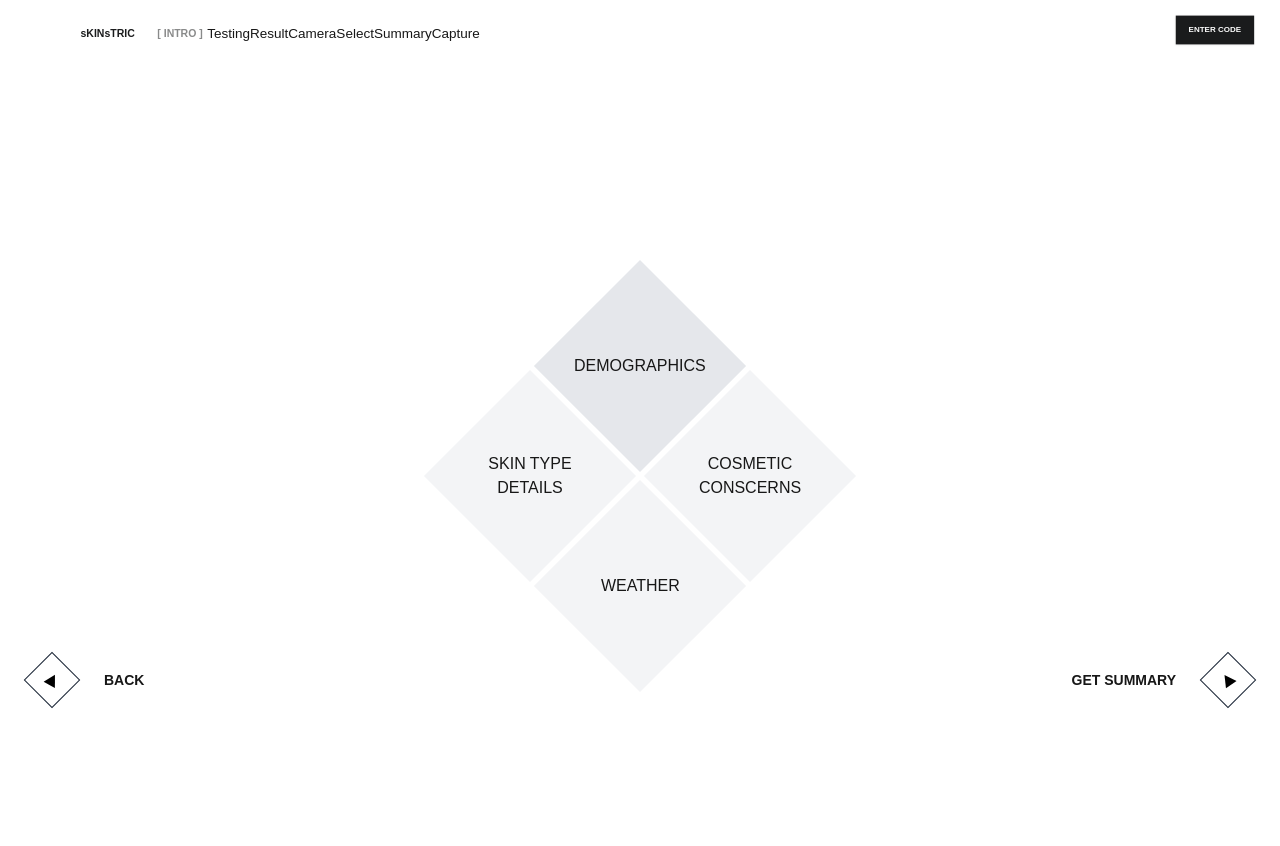
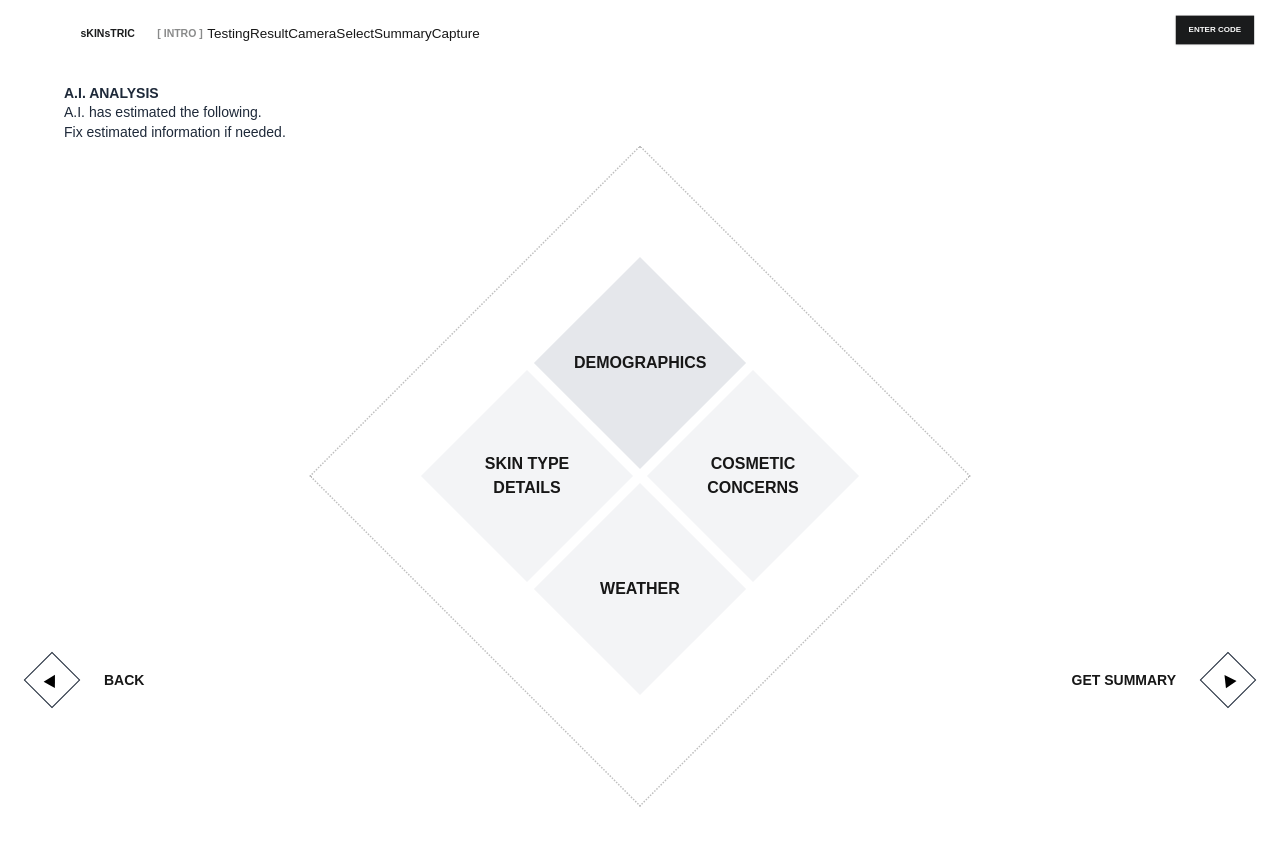
Before and after one commit to Strangewin/skinstric-internship, a Next.js app: page /select in a window 1280 px wide. Both pictures are taken after a click on the button "SKIN TYPE DETAILS". Shown: the top 846 px of the page. Built offline with nearby package versions, Linux system fonts and the light colour scheme.

Commit message:
Select Page

```diff
--- /dev/null
+++ b/app/components/HoverButton.jsx
@@ -0,0 +1,69 @@
+// components/HoverButton.js
+"use client";
+import { useRef } from "react";
+import { gsap } from "gsap";
+
+export default function HoverButton({
+  children,
+  style,
+  isDisabled = false,
+  bgColor = "bg-gray-200", // Default background color
+  borderColor = "border-gray-400", // Default border color for the outline
+  size = 150, // Default size
+}) {
+  const outlineRef = useRef(null);
+
+  const handleMouseEnter = () => {
+    gsap.to(outlineRef.current, {
+      scale: 1.25,
+      opacity: 1,
+      duration: 0.3,
+      ease: "power2.out",
+    });
+  };
+
+  const handleMouseLeave = () => {
+    gsap.to(outlineRef.current, {
+      scale: 1,
+      opacity: 0,
+      duration: 0.3,
+      ease: "power2.in",
+    });
+  };
+
+  const cursorClass = isDisabled ? "cursor-not-allowed" : "cursor-pointer";
+
+  return (
+    <div
+      className="relative"
+      style={{
+        ...style, // Spread the incoming style props
+        width: size, // Use the new size prop
+        height: size, // Use the new size prop
+      }}
+      onMouseEnter={handleMouseEnter}
+      onMouseLeave={handleMouseLeave}
+    >
+      <button
+        className={`absolute border-none ${
+          isDisabled ? "bg-gray-100" : bgColor
+        } border-black flex items-center justify-center z-10 ${cursorClass}`}
+        style={{
+          width: "100%",
+          height: "100%",
+          transform: "rotate(45deg)",
+        }}
+        disabled={isDisabled}
+      >
+        {children}
+      </button>
+      <div
+        ref={outlineRef}
+        className={`absolute w-full h-full border-2 border-dashed ${borderColor} opacity-0 pointer-events-none`}
+        style={{
+          transform: "rotate(45deg)",
+        }}
+      />
+    </div>
+  );
+}
--- a/app/select/page.jsx
+++ b/app/select/page.jsx
@@ -1,75 +1,174 @@
 "use client";
+import { useRef, useEffect } from "react";
+import { IoTriangleSharp } from "react-icons/io5";
+import gsap from "gsap";
 import Link from "next/link";
-import { IoTriangleSharp } from "react-icons/io5";
 
-export default function SummaryPage() {
+export default function SelectPage() {
   const squareSize = 150;
-  const gap = 3;
+
+
+  const demographicsButtonRef = useRef(null);
+  const skinTypeButtonRef = useRef(null);
+  const cosmeticButtonRef = useRef(null);
+  const weatherButtonRef = useRef(null);
+  const sharedOutlineRef = useRef(null);
+
+
+  const createHoverEffect = (buttonRef, maxScale = 1.9) => {
+    if (!buttonRef.current || !sharedOutlineRef.current) return null;
+
+    const button = buttonRef.current;
+    const outline = sharedOutlineRef.current;
+
+    const onEnter = () => {
+
+      gsap.timeline()
+        .to(outline, {
+          scale: 0.1,
+          opacity: 1,
+          duration: 0.15,
+          ease: "power2.in",
+        })
+        .to(outline, {
+          scale: maxScale,
+          opacity: 1,
+          duration: 0.35,
+          ease: "power2.out",
+        });
+    };
+
+    const onLeave = () => {
+      gsap.to(outline, {
+        scale: 0.1,
+        opacity: 0,
+        duration: 0.3,
+        ease: "power2.in",
+      });
+    };
+
+
+    button.addEventListener("mouseenter", onEnter);
+    button.addEventListener("mouseleave", onLeave);
+
+
+    return () => {
+      button.removeEventListener("mouseenter", onEnter);
+      button.removeEventListener("mouseleave", onLeave);
+    };
+  };
+
+  useEffect(() => {
+
+    if (sharedOutlineRef.current) {
+      gsap.set(sharedOutlineRef.current, { scale: 0.1, opacity: 0 });
+    }
+
+
+    const cleanupDemographics = createHoverEffect(demographicsButtonRef, 1.4);
+    const cleanupSkinType = createHoverEffect(skinTypeButtonRef, 1.5);
+    const cleanupCosmetic = createHoverEffect(cosmeticButtonRef, 1.5);
+    const cleanupWeather = createHoverEffect(weatherButtonRef, 1.6);
+
+    // Cleanup function
+    return () => {
+      cleanupDemographics && cleanupDemographics();
+      cleanupSkinType && cleanupSkinType();
+      cleanupCosmetic && cleanupCosmetic();
+      cleanupWeather && cleanupWeather();
+    };
+  }, []);
 
   return (
     <div className="relative min-h-screen w-full flex flex-col items-center justify-center bg-white">
 
-      <div className="relative w-[370px] h-[370px]">
-        {/* Top */}
+      <div className="absolute top-2 left-16 max-w-xs text-left text-gray-800 text-sm leading-snug">
+        <span className="font-bold">A.I. ANALYSIS</span><br />
+        A.I. has estimated the following.<br />
+        Fix estimated information if needed.<br />
+
+      </div>
+      <div className="relative w-[312px] h-[312px]">
+
+
+        <div
+          ref={sharedOutlineRef}
+          className="absolute inset-0 z-10 pointer-events-none"
+          style={{
+            border: "1px dotted rgba(128, 128, 128, 0.5)",
+            transform: "rotate(45deg)",
+          }}
+        />
+
+        {/* Top Button - Demographics */}
+        <Link href="/summary">
           <button
-          className="absolute border-none bg-gray-200 cursor-pointer border-black flex items-center justify-center"
+            ref={demographicsButtonRef}
+            className="absolute border-none bg-gray-200 hover:bg-gray-300 cursor-pointer border-black flex items-center justify-center group"
             style={{
               width: squareSize,
               height: squareSize,
-            top: 0,
+              top: -32,
               left: "50%",
-            transform: `translateX(-50%) translateY(0) rotate(45deg)`,
+              transform: `translateX(-50%) rotate(45deg)`,
+              zIndex: 20,
             }}
           >
-          <span className="rotate-315">DEMOGRAPHICS</span>
+            <span className="rotate-315 relative z-20 font-bold">DEMOGRAPHICS</span>
           </button>
+        </Link>
 
-        {/* Left */}
+        {/* Left Button - Skin Type Details */}
         <button
-          className="absolute border-none bg-gray-100 cursor-not-allowed border-black flex items-center justify-center"
+          ref={skinTypeButtonRef}
+          className="absolute border-none bg-gray-100 hover:bg-gray-200 cursor-not-allowed border-black flex items-center justify-center group"
           style={{
             width: squareSize,
             height: squareSize,
             top: "50%",
-            left: 0,
+            left: -32,
             transform: `translateY(-50%) rotate(45deg)`,
+            zIndex: 20,
           }}
         >
-          <span className="rotate-315">SKIN TYPE DETAILS</span>
+          <span className="rotate-315 relative z-20 font-bold">SKIN TYPE DETAILS</span>
         </button>
 
-        {/* Right */}
+        {/* Right Button - Cosmetic Concerns */}
         <button
-          className="absolute border-none bg-gray-100 cursor-not-allowed border-black flex items-center justify-center"
+          ref={cosmeticButtonRef}
+          className="absolute border-none bg-gray-100 hover:bg-gray-200 cursor-not-allowed border-black flex items-center justify-center group"
           style={{
             width: squareSize,
             height: squareSize,
             top: "50%",
-            right: 0,
+            right: -32,
             transform: `translateY(-50%) rotate(45deg)`,
+            zIndex: 20,
           }}
         >
-          <span className="rotate-315">COSMETIC CONSCERNS</span>
+          <span className="rotate-315 relative z-20 font-bold">COSMETIC CONCERNS</span>
         </button>
 
-        {/* Bottom */}
+        {/* Bottom Button - Weather */}
         <button
-          className="absolute border-none bg-gray-100 cursor-not-allowed border-black flex items-center justify-center"
+          ref={weatherButtonRef}
+          className="absolute border-none bg-gray-100 hover:bg-gray-200 cursor-not-allowed border-black flex items-center justify-center group"
           style={{
             width: squareSize,
             height: squareSize,
-            bottom: 0,
+            bottom: -32,
             left: "50%",
             transform: `translateX(-50%) rotate(45deg)`,
+            zIndex: 20,
           }}
         >
-          <span className="rotate-315">WEATHER</span>
+          <span className="rotate-315 relative z-20 font-bold">WEATHER</span>
         </button>
       </div>
 
+      <div className="absolute bottom-44 w-full flex justify-between px-8">
 
-      <div className="absolute bottom-44 w-full flex justify-between px-8">
-        {/* Back */}
         <Link
           href="/"
           className="flex items-center space-x-8 group hover:scale-110 transition-transform duration-500"
@@ -80,7 +179,7 @@ export default function SummaryPage() {
           <span className="font-bold text-sm">BACK</span>
         </Link>
 
-        {/* Get Summary */}
+
         <Link
           href="/summary"
           className="flex items-center space-x-8 group  transition-transform duration-500 hover:scale-110 transition"
```
Lines whose indentation alone changed are shown as unchanged.
